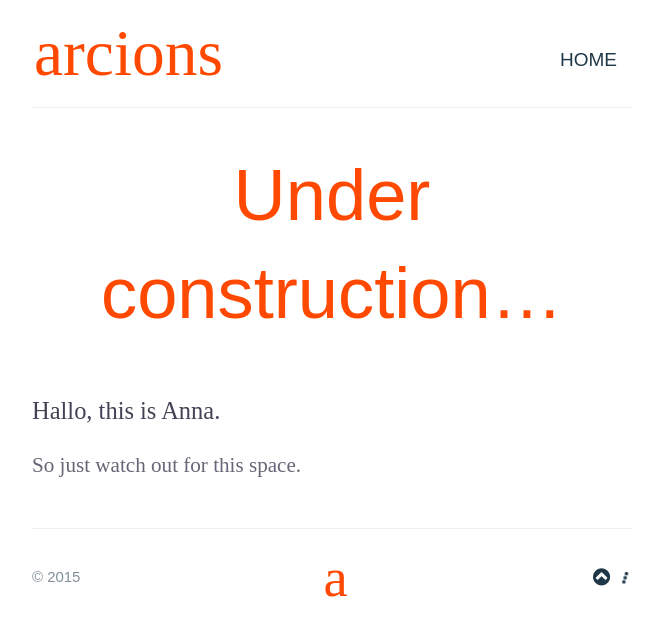
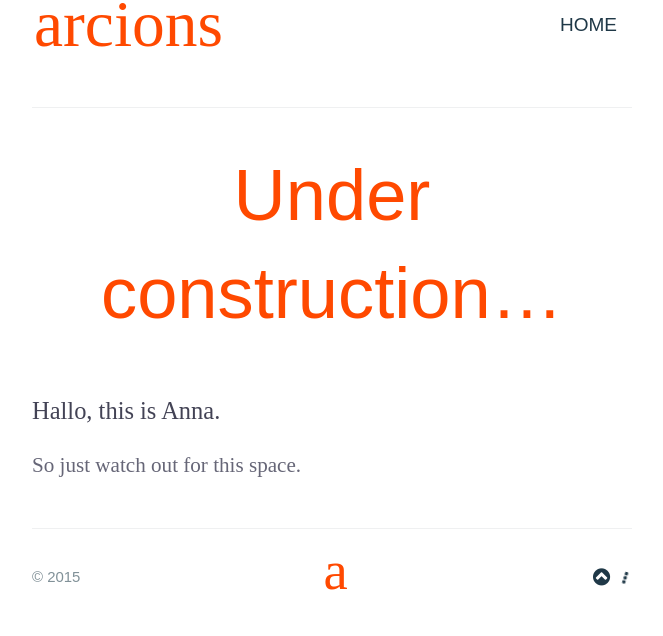
Before and after one commit to arcions/arcions.github.io, a Jekyll site: the page built from index.html, in a window 1280 px wide. Shown: the top 636 px of the page, without its empty margins (308-971 px from the left). Built offline with Jekyll 4.4.1, drawn with Linux system fonts in a browser that asks for light colours; nearby versions of some CDN libraries; some web fonts are replaced; Markdown is read by kramdown in place of the engine named in the settings.

Commit message:
Update main.css

```diff
--- a/stylesheets/main.css
+++ b/stylesheets/main.css
@@ -259,8 +259,9 @@ h6 {
 #header-left {
   float:left;
   text-align:left;
-  margin-top:-0.5rem;
-  padding-top:-0.5rem;
+  position: relative;
+  top: 50%;
+  transform: translateY(-50%);
   /*margin-left:-13px;*/
 }
 
@@ -278,23 +279,26 @@ h6 {
 @media screen and (min-width: 64em) {
    #header-left a {
      font: 3.1em 'Charter', serif;
-     margin-top:-0.5rem;
-     padding-top:-0.5rem; } }
+     /* margin-top:-0.5rem;
+     padding-top:-0.5rem; */ } }
 @media screen and (min-width: 42em) and (max-width: 64em) {
     #header-left a {
      font: 2.4em 'CharterB', serif;
-     margin-top:-0.5rem;
-     padding-top:-0.5rem; } }
+     /* margin-top:-0.5rem;
+     padding-top:-0.5rem; */ } }
 @media screen and (max-width: 42em) {
     #header-left a {
      font: 1.7em 'CharterB', serif;
-     margin-top: 10px;
-     padding-top: 10px; } }
+     /* margin-top: 10px;
+     padding-top: 10px; */ } }
 
 #header-right {
   text-align:right;
   margin-right:0;
   overflow: hidden;
+  position: relative;
+  top: 50%;
+  transform: translateY(-50%);
 }
 
 /* Page header */
@@ -361,8 +365,8 @@ h6 {
   display: block;
   text-align: center;
   font-family: 'Charter', serif;
-  /* padding-top: -15px;
-  margin-top: -15px; */
+  padding-top: -7px;
+  margin-top: -7px;
 }
     .site-footer-owner a {
      color: #FF4900;
```
